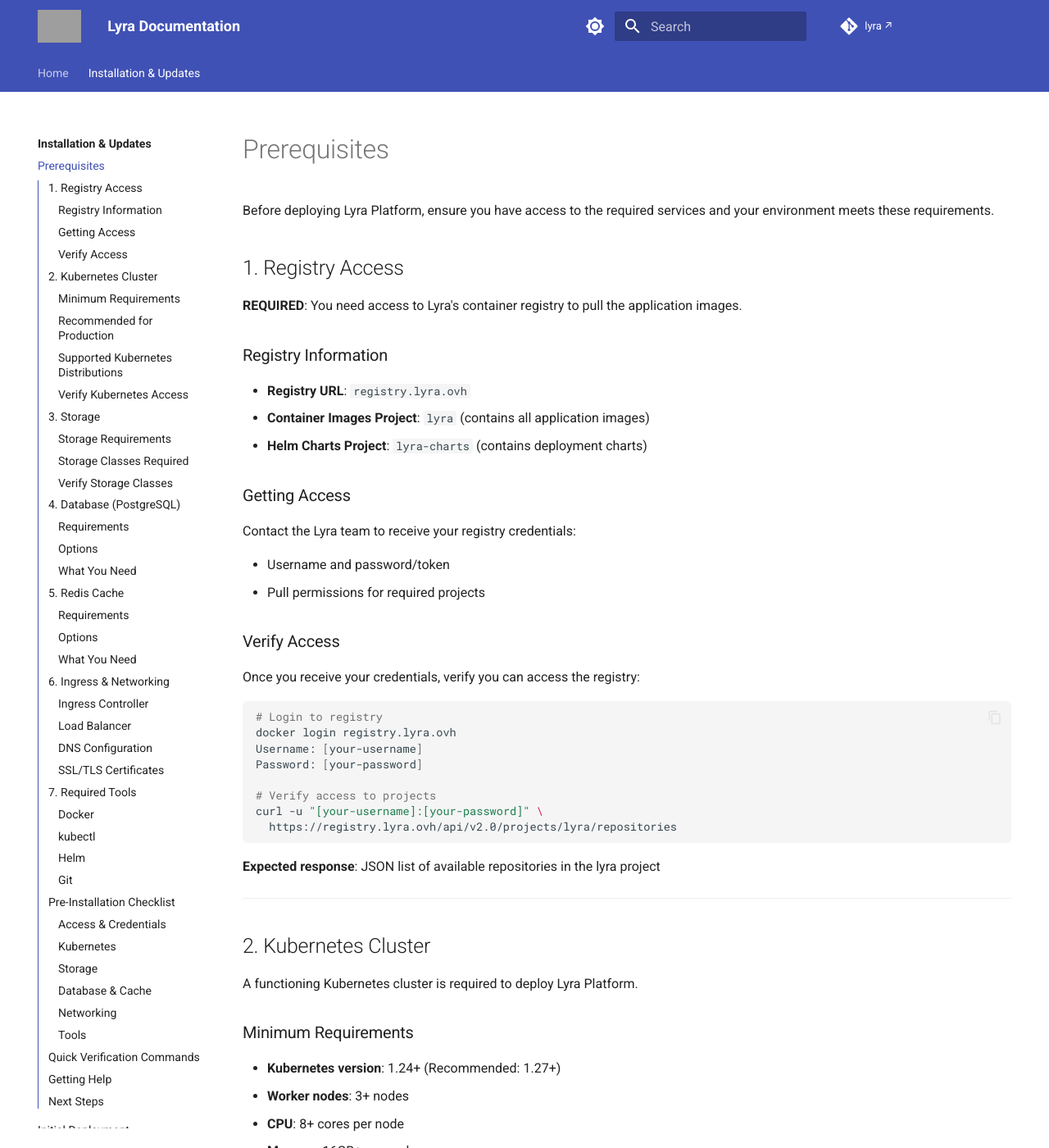
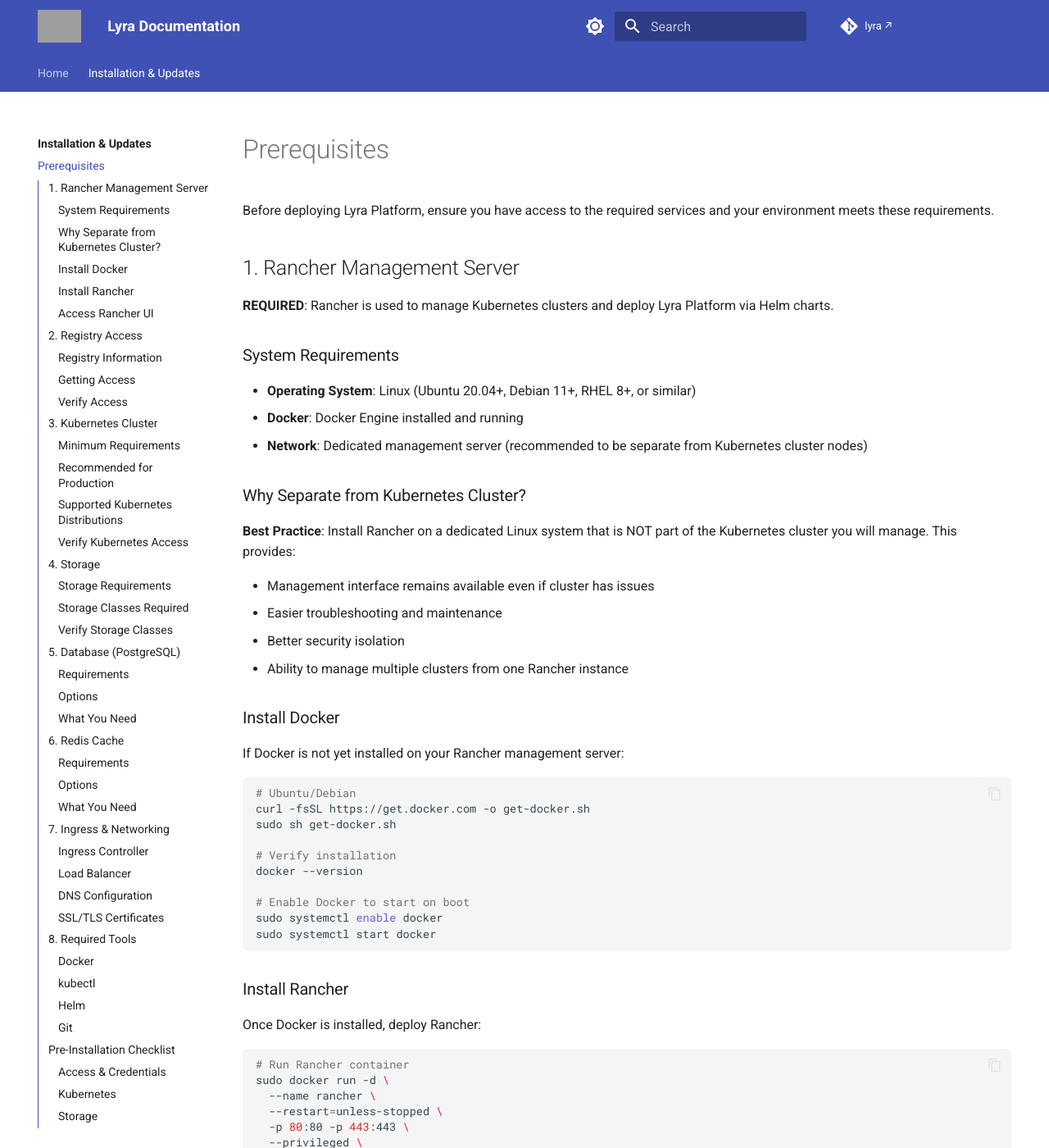
Before and after one commit to amreinch/lyra-docs, an MkDocs documentation site: the page built from docs/installation/prerequisites.md, in a window 1280 px wide and 1400 px high. Shown: the whole window at 82% size. Built offline with MkDocs 1.6.1 and Material for MkDocs 9.7.7, drawn with Linux system fonts in a browser that asks for light colours; comment, search, counter and statistics services are not loaded; some of the changed text lies outside the part shown; grey boxes are pictures that could not be loaded.

Commit message:
Add Rancher Management Server as first prerequisite
- Add dedicated section for Rancher installation requirements
- Emphasize Linux + Docker as base requirements
- Recommend separate management server (not part of K8s cluster)
- Include Docker installation instructions
- Include Rancher container deployment steps
- Renumber all subsequent prerequisite sections (2-8)

````diff
--- a/docs/installation/prerequisites.md
+++ b/docs/installation/prerequisites.md
@@ -2,7 +2,72 @@
 
 Before deploying Lyra Platform, ensure you have access to the required services and your environment meets these requirements.
 
-## 1. Registry Access
+## 1. Rancher Management Server
+
+**REQUIRED**: Rancher is used to manage Kubernetes clusters and deploy Lyra Platform via Helm charts.
+
+### System Requirements
+
+- **Operating System**: Linux (Ubuntu 20.04+, Debian 11+, RHEL 8+, or similar)
+- **Docker**: Docker Engine installed and running
+- **Network**: Dedicated management server (recommended to be separate from Kubernetes cluster nodes)
+
+### Why Separate from Kubernetes Cluster?
+
+**Best Practice**: Install Rancher on a dedicated Linux system that is NOT part of the Kubernetes cluster you will manage. This provides:
+
+- Management interface remains available even if cluster has issues
+- Easier troubleshooting and maintenance
+- Better security isolation
+- Ability to manage multiple clusters from one Rancher instance
+
+### Install Docker
+
+If Docker is not yet installed on your Rancher management server:
+
+```bash
+# Ubuntu/Debian
+curl -fsSL https://get.docker.com -o get-docker.sh
+sudo sh get-docker.sh
+
+# Verify installation
+docker --version
+
+# Enable Docker to start on boot
+sudo systemctl enable docker
+sudo systemctl start docker
+```
+
+### Install Rancher
+
+Once Docker is installed, deploy Rancher:
+
+```bash
+# Run Rancher container
+sudo docker run -d \
+  --name rancher \
+  --restart=unless-stopped \
+  -p 80:80 -p 443:443 \
+  --privileged \
+  rancher/rancher:latest
+
+# Check Rancher is running
+docker ps | grep rancher
+```
+
+### Access Rancher UI
+
+1. Open browser to `https://your-rancher-server-ip`
+2. Retrieve the bootstrap password:
+   ```bash
+   docker logs rancher 2>&1 | grep "Bootstrap Password:"
+   ```
+3. Complete initial setup and create admin password
+4. Rancher is now ready to import or create Kubernetes clusters
+
+---
+
+## 2. Registry Access
 
 **REQUIRED**: You need access to Lyra's container registry to pull the application images.
 
@@ -38,7 +103,7 @@ curl -u "[your-username]:[your-password]" \
 
 ---
 
-## 2. Kubernetes Cluster
+## 3. Kubernetes Cluster
 
 A functioning Kubernetes cluster is required to deploy Lyra Platform.
 
@@ -244,7 +309,7 @@ Example:
 
 ---
 
-## 7. Required Tools
+## 8. Required Tools
 
 Install these tools on your workstation/deployment machine:
 
````
Also changed, not shown: other parts of docs/installation/prerequisites.md (+4 -4 lines).
